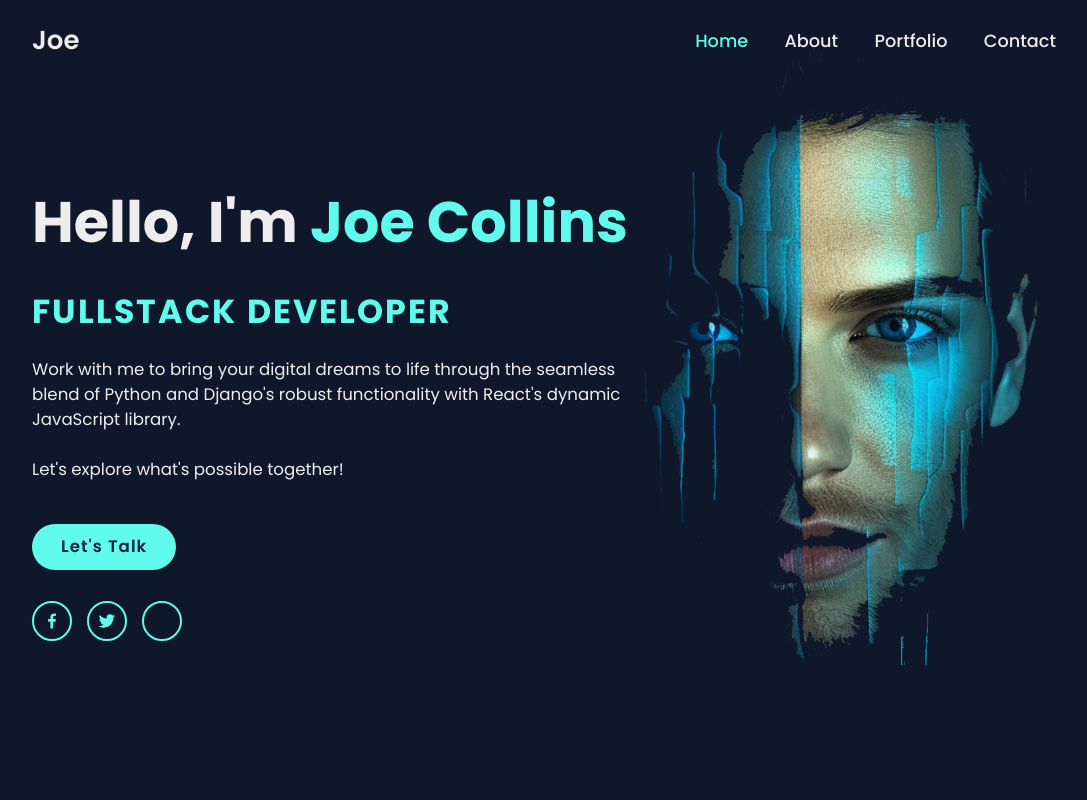
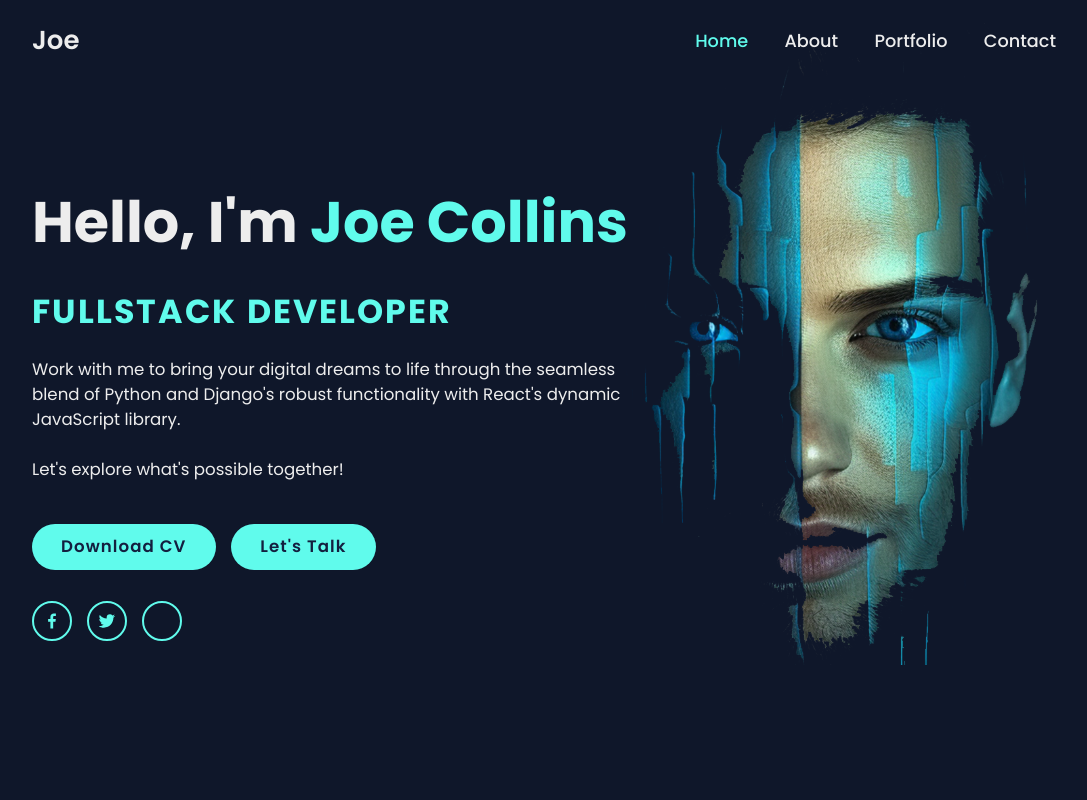
Before and after one commit to Joe-Collins-1986/Portfolio-Main, a React (Vite) app: page / in a window 1280 px wide. Shown: the top 800 px of the page, without its empty margins (96-1183 px from the left). Built offline with nearby package versions, Linux system fonts and the light colour scheme; some icons are missing.

Commit message:
add cv download to home page

```diff
--- a/src/components/Home.jsx
+++ b/src/components/Home.jsx
@@ -84,6 +84,15 @@ const Home = () => {
           />
         </p>
 
+        <a href="#" className={`${uStyles.btn} ${styles.downloadCVBtn}`}>
+          Download CV
+          <SpanSwipe
+            activeSection={activeSection}
+            colour={"animateBg"}
+            delay={5}
+          />
+        </a>
+
         <a href="#" className={uStyles.btn}>
           Let's Talk
           <SpanSwipe
--- a/src/styles/Home.module.css
+++ b/src/styles/Home.module.css
@@ -23,6 +23,10 @@
   font-weight: 700;
   line-height: 1.2;
   z-index: 10;
+}
+
+.downloadCVBtn {
+  margin-right: 1.5rem;
 }
 
 /* SMOKE */
```
